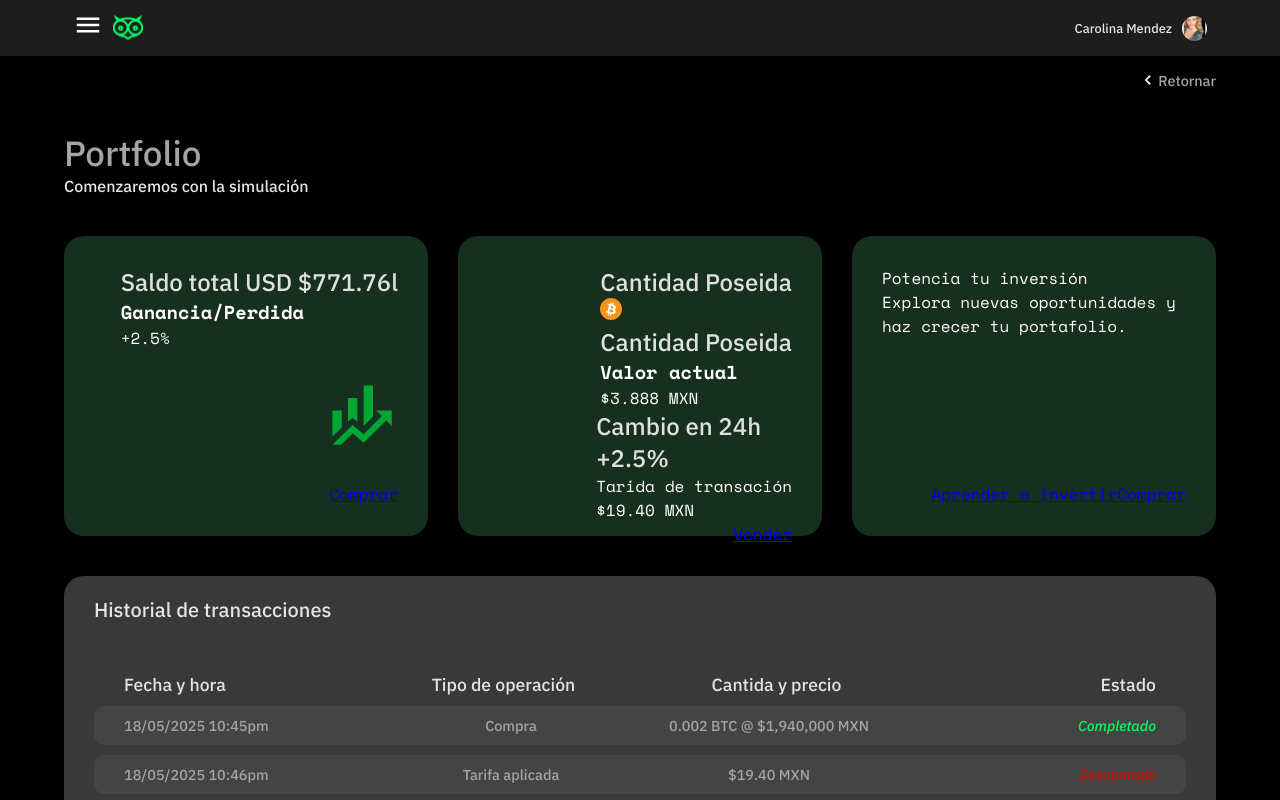
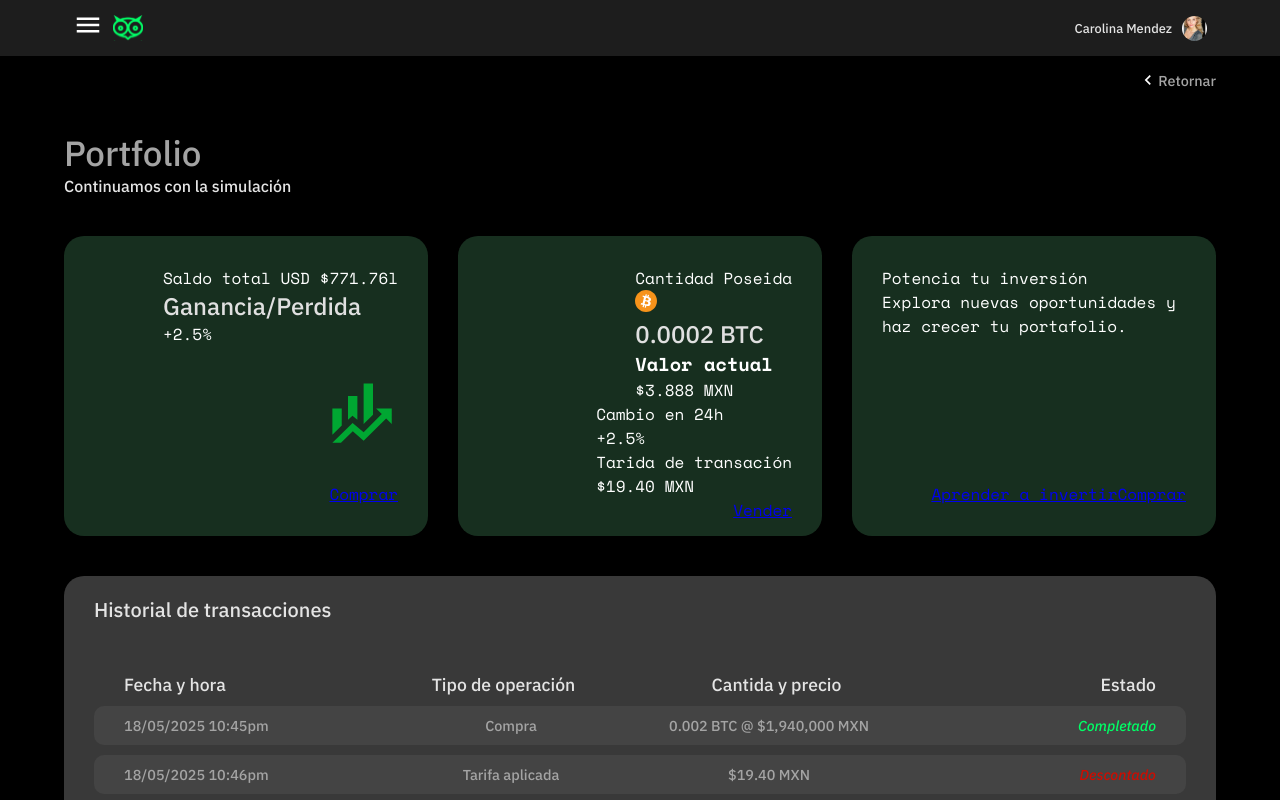
Before and after one commit to DIGORACCOON4279/Quo1, a React (Vite) app: page /portfolioMomentaneo in a window 1280 px wide. Shown: the top 800 px of the page. Built offline with nearby package versions, Linux system fonts and the light colour scheme.

Commit message:
Making Portfolio Section

```diff
--- a/src/components/PortfolioMomentaneo/PortfolioMomentaneo.jsx
+++ b/src/components/PortfolioMomentaneo/PortfolioMomentaneo.jsx
@@ -17,53 +17,52 @@ const PortfolioMomentaneo = () => {
                 <section className="profileMomentaneoSection">
                     <section className="heading">
                         <h2 className="titleSection">Portfolio</h2>
-                        <p className="sentence">Comenzaremos con la simulación</p>
+                        <p className="sentence">Continuamos con la simulación</p>
                     </section>
                     <section className="cardBlock">
                         <div className="cards">
                             <div className="card">
                                 <div className="headingCard">
-                                    <div className="textCard">
-                                        <p className="titleCard">Saldo total USD $771.76l</p>
+                                    <div className="blockText">
+                                        <p className="text">Saldo total USD $771.76l</p>
                                     </div>
 
-                                    <div className="column">
-                                        <h3 className="titleSection">Ganancia/Perdida </h3>
-                                        <p className="time">+2.5%</p>
+                                    <div className="blockText">
+                                        <h3 className="titleCard">Ganancia/Perdida </h3>
+                                        <p className="number">+2.5%</p>
                                     </div>
                                 </div>
 
-
-                                <div className="bunchText">
+                                <div className="imageIncrease">
                                     <img src="/img/iconoIncremento.svg" alt="Icon" className="iconProfitable" />
                                 </div>
 
                                 <div>
-                                    <Link to="../balance" className="btn btnWhite">Comprar</Link>
+                                    <Link to="#" className="btn btnWhite">Comprar</Link>
                                 </div>
                             </div>
 
                             <div className="card" id="cardTwo">
 
                                 <div className="headingCard">
-                                    <div className="textCard">
-                                        <p className="titleCard">Cantidad  Poseida</p>
+                                    <div className="blockText">
+                                        <p className="text">Cantidad  Poseida</p>
                                         <div className="textCard">
                                             <img src="/img/isotipoCriptoDashboard09.svg" alt="Icon" className="iconProfitable" />
-                                            <p className="titleCard">Cantidad  Poseida</p>
+                                            <p className="titleCard">0.0002 BTC</p>
                                         </div>
                                     </div>
 
-                                    <div className="column">
-                                        <h3 className="titleSection">Valor actual</h3>
-                                        <p className="time">$3.888 MXN</p>
+                                    <div className="blockText">
+                                        <h3 className="text">Valor actual</h3>
+                                        <p className="number">$3.888 MXN</p>
                                     </div>
                                 </div>
 
-                                <div className="headingCard">
+                                <div className="blockText">
                                     <div className="textCard">
-                                        <p className="titleCard">Cambio en 24h</p>
-                                        <p className="titleCard">+2.5%</p>
+                                        <p className="text">Cambio en 24h</p>
+                                        <p className="number">+2.5%</p>
                                     </div>
 
                                     <div className="column">
@@ -84,7 +83,7 @@ const PortfolioMomentaneo = () => {
                                 </div>
 
                                 <div>
-                                    <Link to="#" className="btns btnGrey">Aprender a invertir</Link>
+                                    <Link to="/academyProfile" className="btns btnGrey">Aprender a invertir</Link>
                                     <Link to="#" className="btns btnGrey">Comprar</Link>
                                 </div>
                             </div>
```
